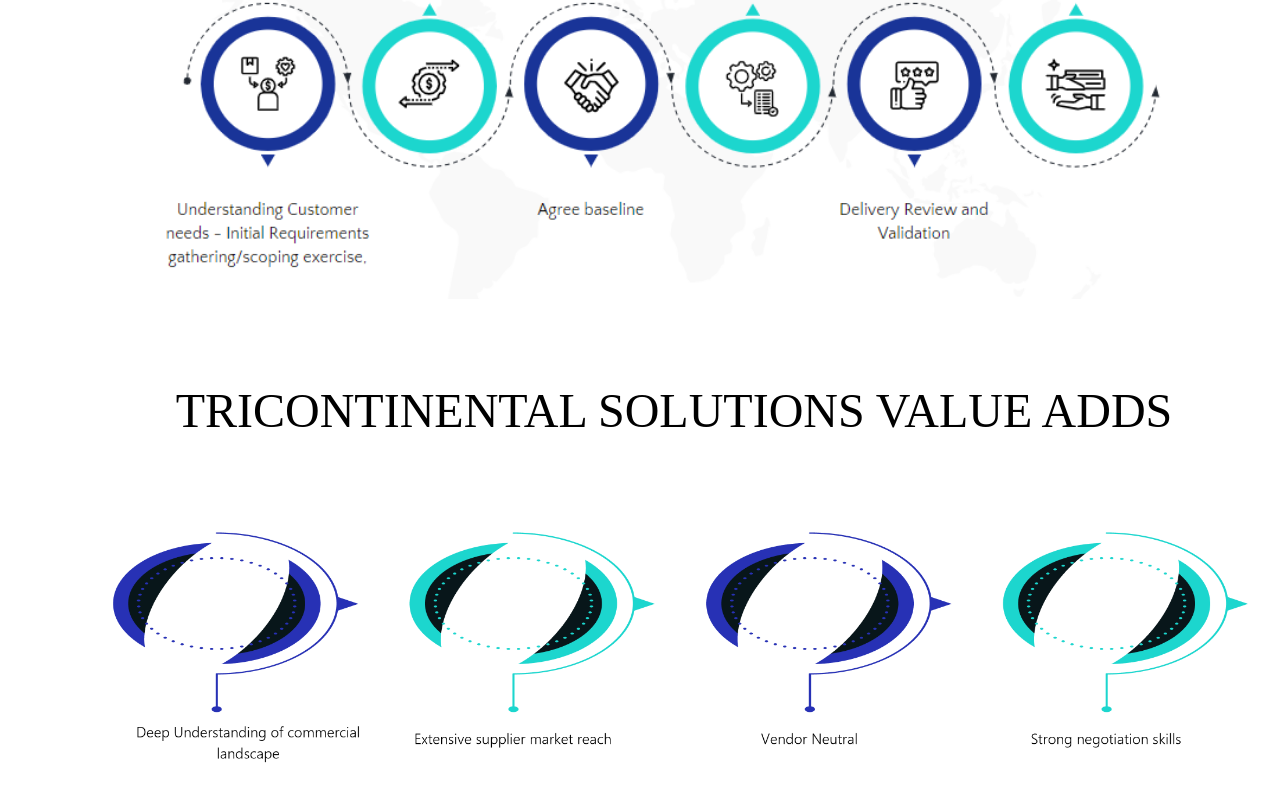
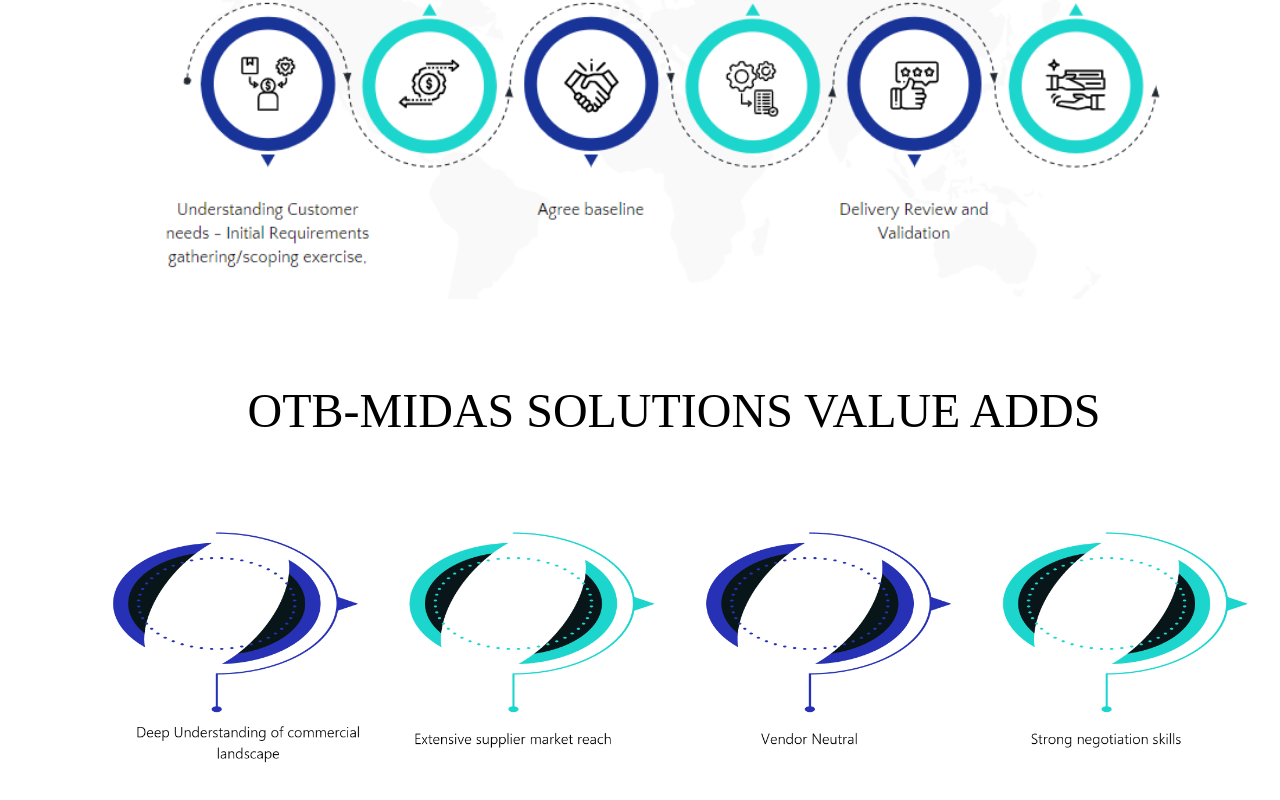
Before and after one commit to MARKOTHEDEV/peach-design, a Next.js app: page / in a window 1280 px wide. Shown: the part 8199-8999 px from the top of the page. Built offline with nearby package versions, Linux system fonts and the light colour scheme.

Commit message:
Edited Slight Mistake

```diff
--- a/src/pages/index.tsx
+++ b/src/pages/index.tsx
@@ -798,7 +798,7 @@
       {/* solution values add  */}
       <div  className='p-8  pl-[100px]'>
         <br />
-        <h2 className='font-moda text-5xl text-center '>TRICONTINENTAL SOLUTIONS VALUE ADDS </h2>
+        <h2 className='font-moda text-5xl text-center '>OTB-MIDAS SOLUTIONS VALUE ADDS </h2>
         <br />
         <br />
         <br />
```
